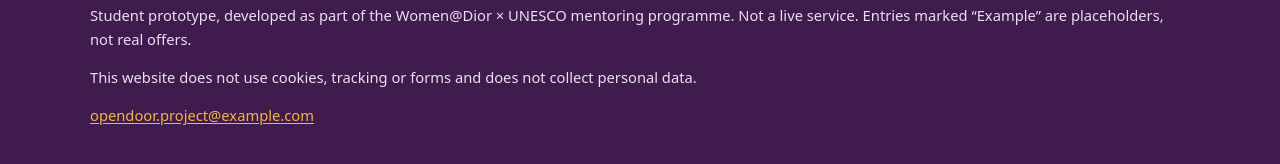
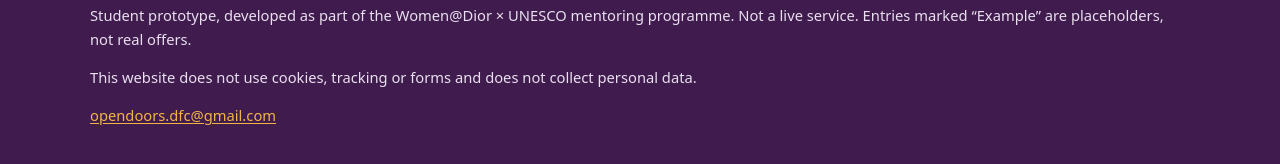
Before and after one commit to opendoor-dfc/open-door, a Jekyll site: the page built from index.md, in a window 1280 px wide and 900 px high, scrolled down 1195 px. Shown: the part 717-881 px from the top of the window. Built offline with Jekyll 4.4.1, drawn with Linux system fonts in a browser that asks for light colours.

Commit message:
Set project contact email
Co-Authored-By: Claude Opus 5.5 <noreply@anthropic.com>
Claude-Session: https://claude.ai/code/session_01YYaMm9DFFrhmHy5i2wuCDX

```diff
--- a/_config.yml
+++ b/_config.yml
@@ -13,7 +13,7 @@ url: ""
 # Set to false only after the legal notice (Impressum) and privacy policy are in place.
 prototype: true
 
-contact_email: "opendoor.project@example.com" # TODO: replace with the real project email
+contact_email: "opendoors.dfc@gmail.com"
 
 permalink: pretty
 markdown: kramdown
```
